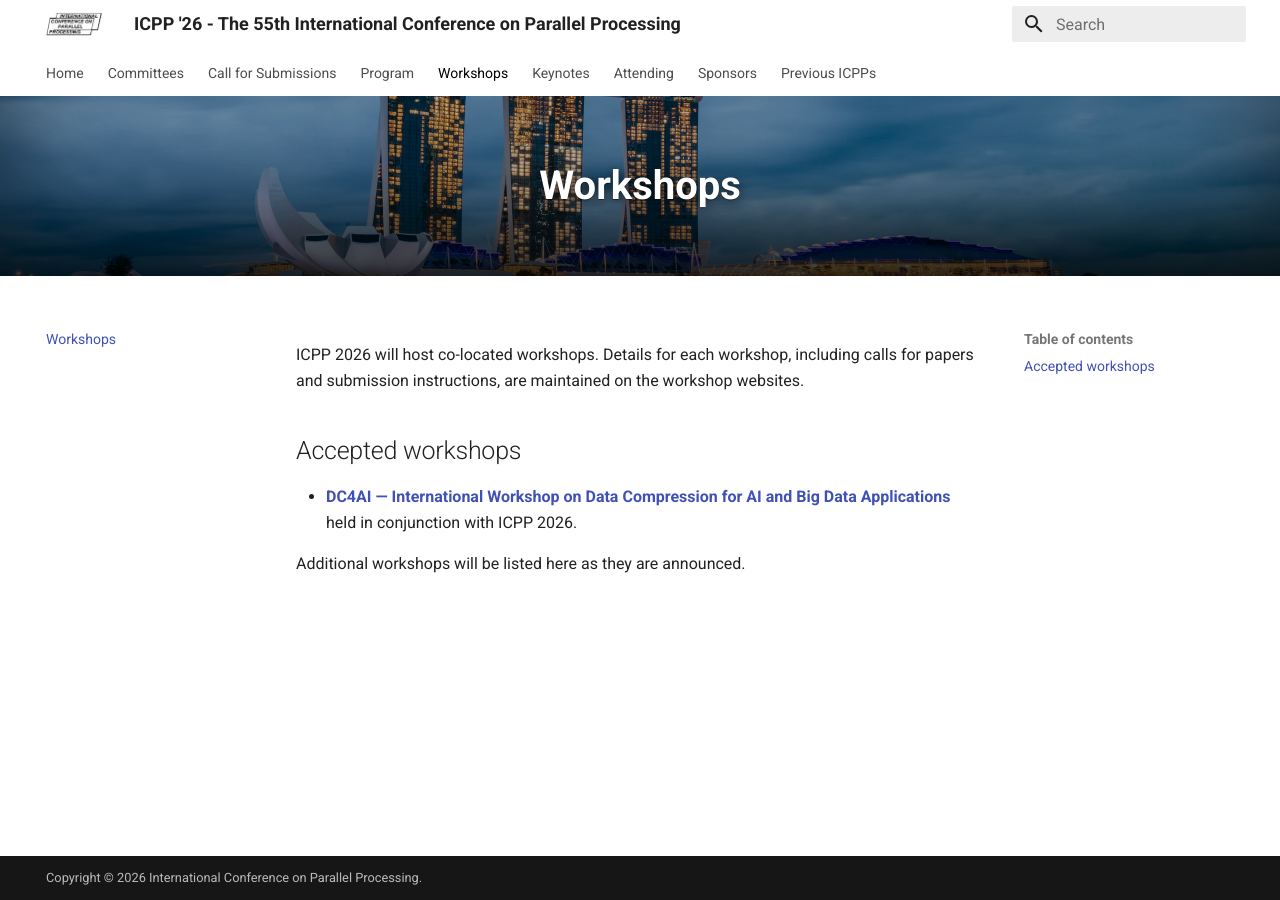
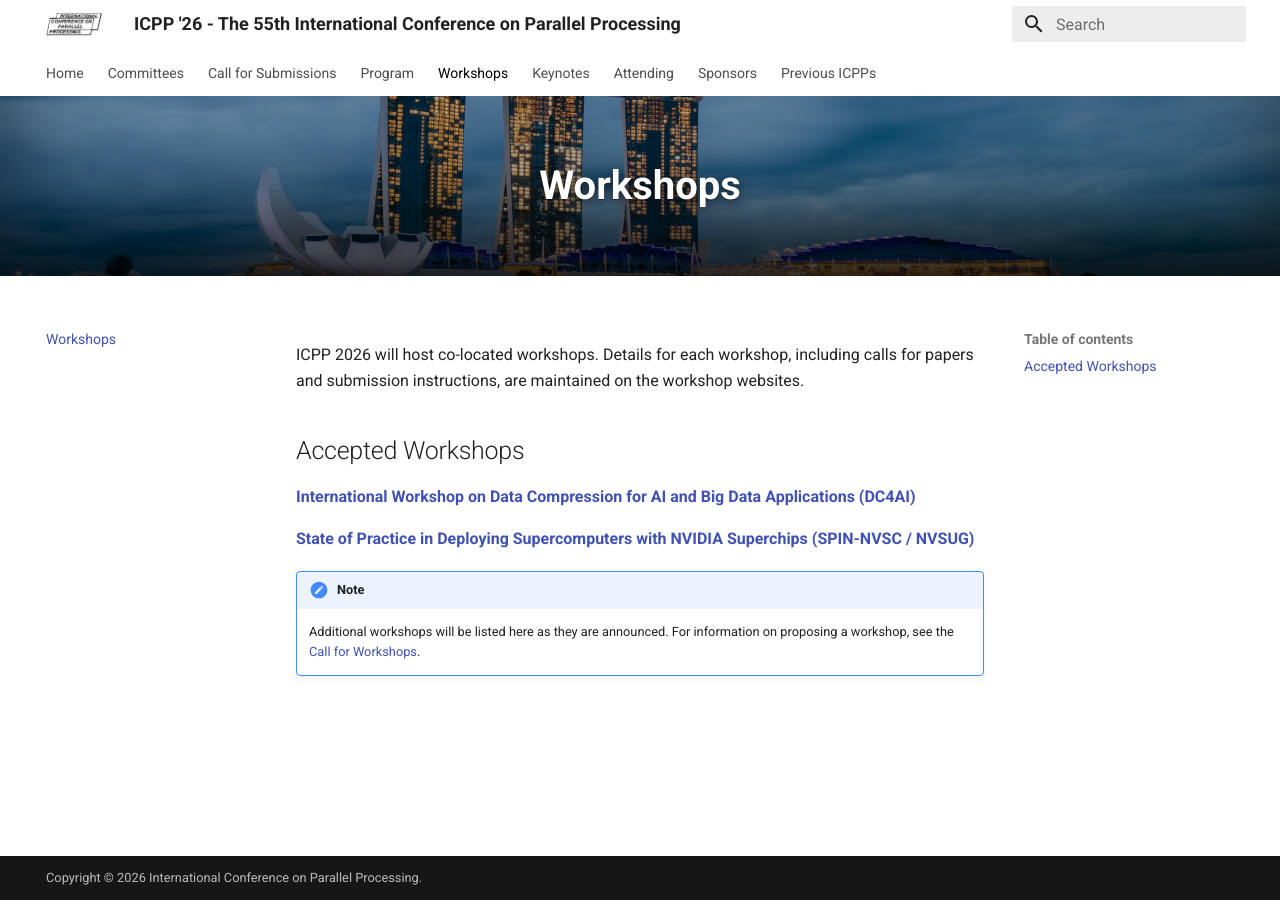
Before and after one commit to icpp2026/icpp2026.github.io, an MkDocs documentation site: the page built from docs/workshops.md, in a window 1280 px wide. Built offline with MkDocs 1.6.1 and Material for MkDocs 9.7.7, drawn with Linux system fonts in a browser that asks for light colours; comment, search, counter and statistics services are not loaded.

Commit message:
docs: add SPIN-NVSC (NVSUG) workshop and restructure workshops page
Add the NVSUG workshop link and present accepted workshops as
title links opening the respective workshop websites.

Co-Authored-By: Claude Opus 4.8 (1M context) <noreply@anthropic.com>

```diff
--- a/docs/workshops.md
+++ b/docs/workshops.md
@@ -2,8 +2,12 @@
 
 ICPP 2026 will host co-located workshops. Details for each workshop, including calls for papers and submission instructions, are maintained on the workshop websites.
 
-## Accepted workshops
+## Accepted Workshops
 
-- **[DC4AI — International Workshop on Data Compression for AI and Big Data Applications](https://hpc-and-ai.github.io/DC4AI-2026/)**  held in conjunction with ICPP 2026.
+**[International Workshop on Data Compression for AI and Big Data Applications (DC4AI)](https://hpc-and-ai.github.io/DC4AI-2026/){:target="_blank"}**
 
-Additional workshops will be listed here as they are announced.
+**[State of Practice in Deploying Supercomputers with NVIDIA Superchips (SPIN-NVSC / NVSUG)](https://nvsug.github.io/spin-nvsc/){:target="_blank"}**
+
+!!! note
+
+    Additional workshops will be listed here as they are announced. For information on proposing a workshop, see the [Call for Workshops](call-for-workshops.md).
```
